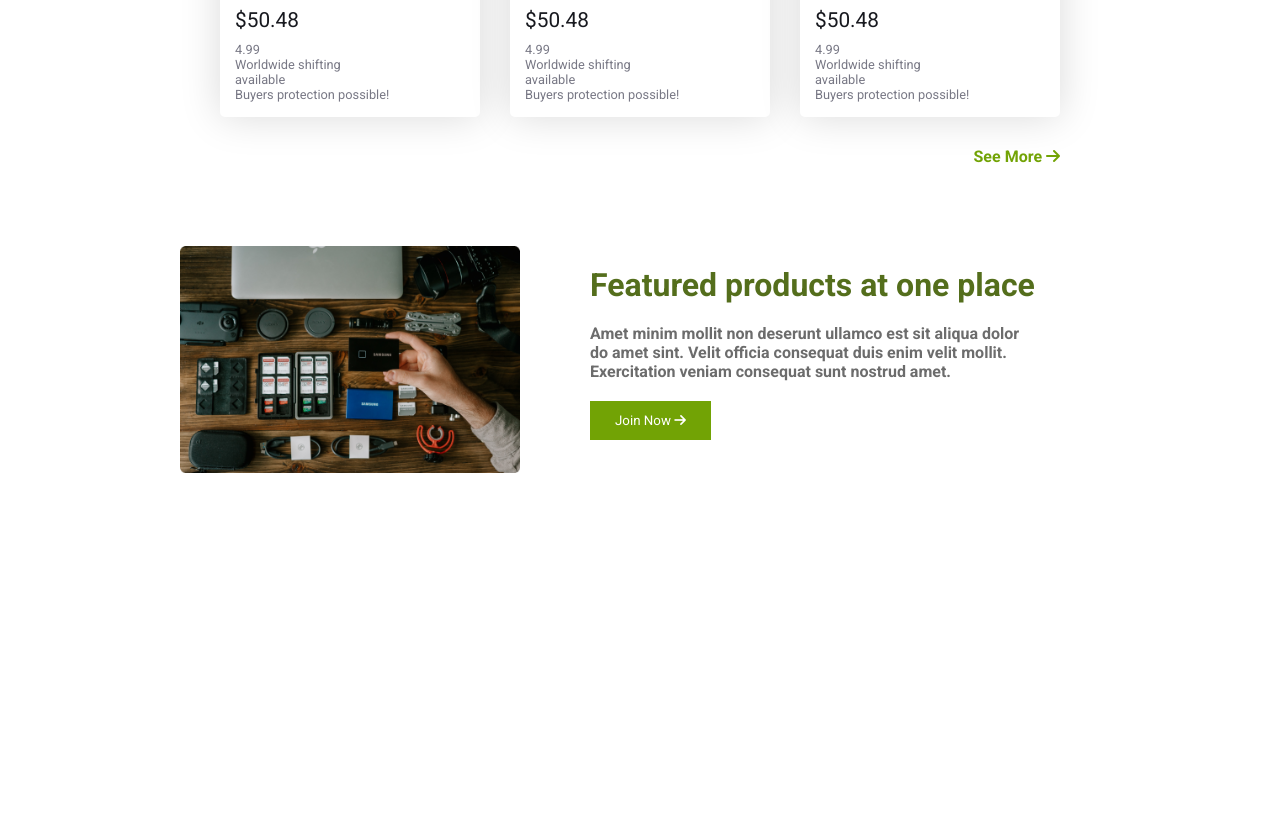
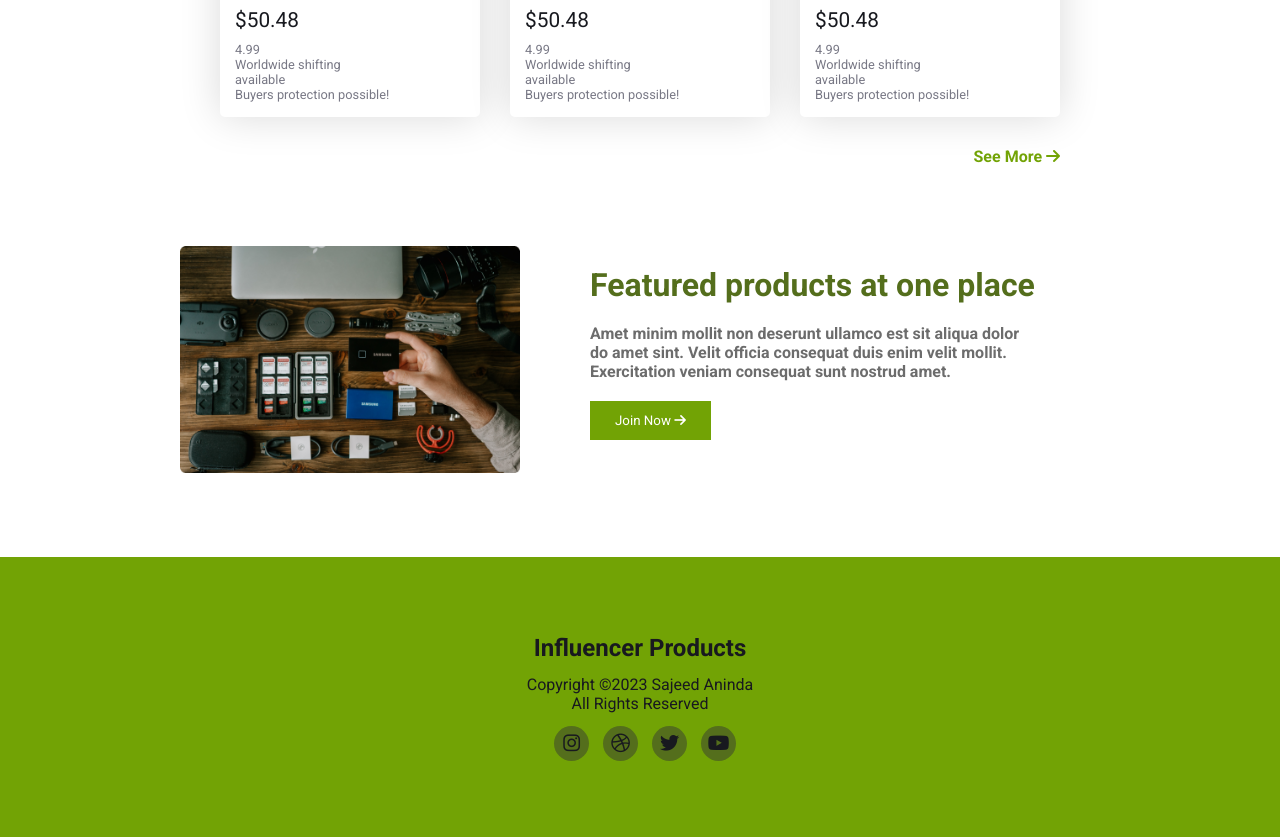
Before and after one commit to SajeedAninda/Influencer-Gears-Sajeed, a plain HTML site: page index.html in a window 1280 px wide. Shown: the part 1986-2823 px from the top of the page. Before the commit the page ends 2543 px from the top, so only its background shows below. Drawn offline with Linux system fonts and the light colour scheme.

Commit message:
After Creating Footer Section

```diff
--- a/index.html
+++ b/index.html
@@ -154,12 +154,29 @@
                 </div>
                 <div class="featured-description">
                     <h2>Featured products at one place</h2>
-                    <p>Amet minim mollit non deserunt ullamco est sit aliqua dolor <br> do amet sint. Velit officia consequat duis enim velit mollit. <br> Exercitation veniam consequat sunt nostrud amet.</p>
+                    <p>Amet minim mollit non deserunt ullamco est sit aliqua dolor <br> do amet sint. Velit officia
+                        consequat duis enim velit mollit. <br> Exercitation veniam consequat sunt nostrud amet.</p>
                     <button>Join Now <i class="fa-solid fa-arrow-right"></i></button>
                 </div>
             </div>
         </section>
     </main>
+
+
+    <footer>
+        <!-- CODES FOR THE FOOTER SECTION -->
+        <h2>Influencer Products</h2>
+        <p>
+            Copyright &copy;2023 Sajeed Aninda <br>
+            All Rights Reserved
+        </p>
+        <div class="footer-icons">
+            <i class="fa-brands fa-instagram"></i>
+            <i class="fa-brands fa-dribbble"></i>
+            <i class="fa-brands fa-twitter"></i>
+            <i class="fa-brands fa-youtube"></i>
+        </div>
+    </footer>
 </body>
 
 </html>
--- a/styles/style.css
+++ b/styles/style.css
@@ -205,28 +205,37 @@ header {
     cursor: pointer;
 }
 
+.see:hover {
+    text-decoration: underline;
+}
+
 /* FEATURED SECTION  */
-.featured-section{
+.featured-section {
     padding: 0px 180px 80px 180px;
     display: flex;
     gap: 70px;
 }
-.featured-image{
+
+.featured-image {
     width: 40%;
 }
-.featured-image img{
+
+.featured-image img {
     width: 100%;
 }
-.featured-description{
+
+.featured-description {
     width: 60%;
     margin-top: 20px;
 }
-.featured-description h2{
+
+.featured-description h2 {
     font-size: 2rem;
     color: #546e1c;
     margin-bottom: 20px;
 }
-.featured-description p{
+
+.featured-description p {
     font-size: 1rem;
     color: #6C6C6C;
     font-weight: bold;
@@ -240,7 +249,34 @@ header {
     border: none;
     cursor: pointer;
 }
+
 .featured-description button:hover {
     background-color: #546e1c;
     transition: 0.2s;
 }
+/* STYLES FOR FOOTER SECTION  */
+footer{
+    height: 35vh;
+    background-color: #72A305;
+    display: flex;
+    flex-direction: column;
+    justify-content: center;
+    align-items: center;
+    gap: 13px;
+    text-align: center;
+    color: #18191F;
+}
+.footer-icons i{
+    font-size: 1.2rem;
+    width: 35px;
+    height: 35px;
+    margin-left: 10px;
+    background-color: #546e1c;
+    padding: 7px 3px;
+    border-radius: 50%;
+    cursor: pointer;
+}
+.footer-icons i:hover{
+    color: white;
+    transition: 0.2s;
+}
```
